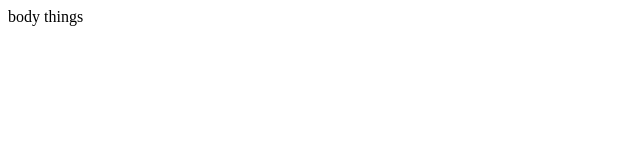
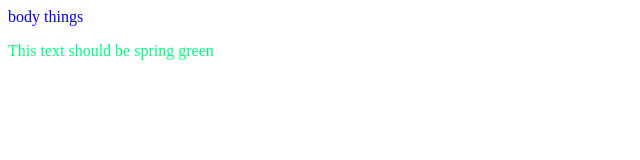
Before and after one commit to DJFulton09/HTML-and-CSS-Projects, a plain HTML site: page Basic_HTML_and_Javascript_1/Basic_HTML_1.html in a window 1280 px wide. Shown: the whole page, without its empty margins (0-640 px from the left). Drawn offline with Linux system fonts and the light colour scheme.

Commit message:
added color

```diff
--- a/Basic_HTML_and_Javascript_1/Basic_HTML_1.html
+++ b/Basic_HTML_and_Javascript_1/Basic_HTML_1.html
@@ -1,11 +1,13 @@
 <!DOCTYPE html>
 <html lang="en">
-	<script src="Basic_JavaScript_1.js"></script>
+
 	<head>
 		<title> title here</title>
 		<meta charset="utf-8">
 	</head>
 		<body>
-		body things
+			<font color="blue">body things</font>
+
+			<p><font color="#00FF7F"> This text should be spring green </font></p>
 		</body>
 </html>
```
